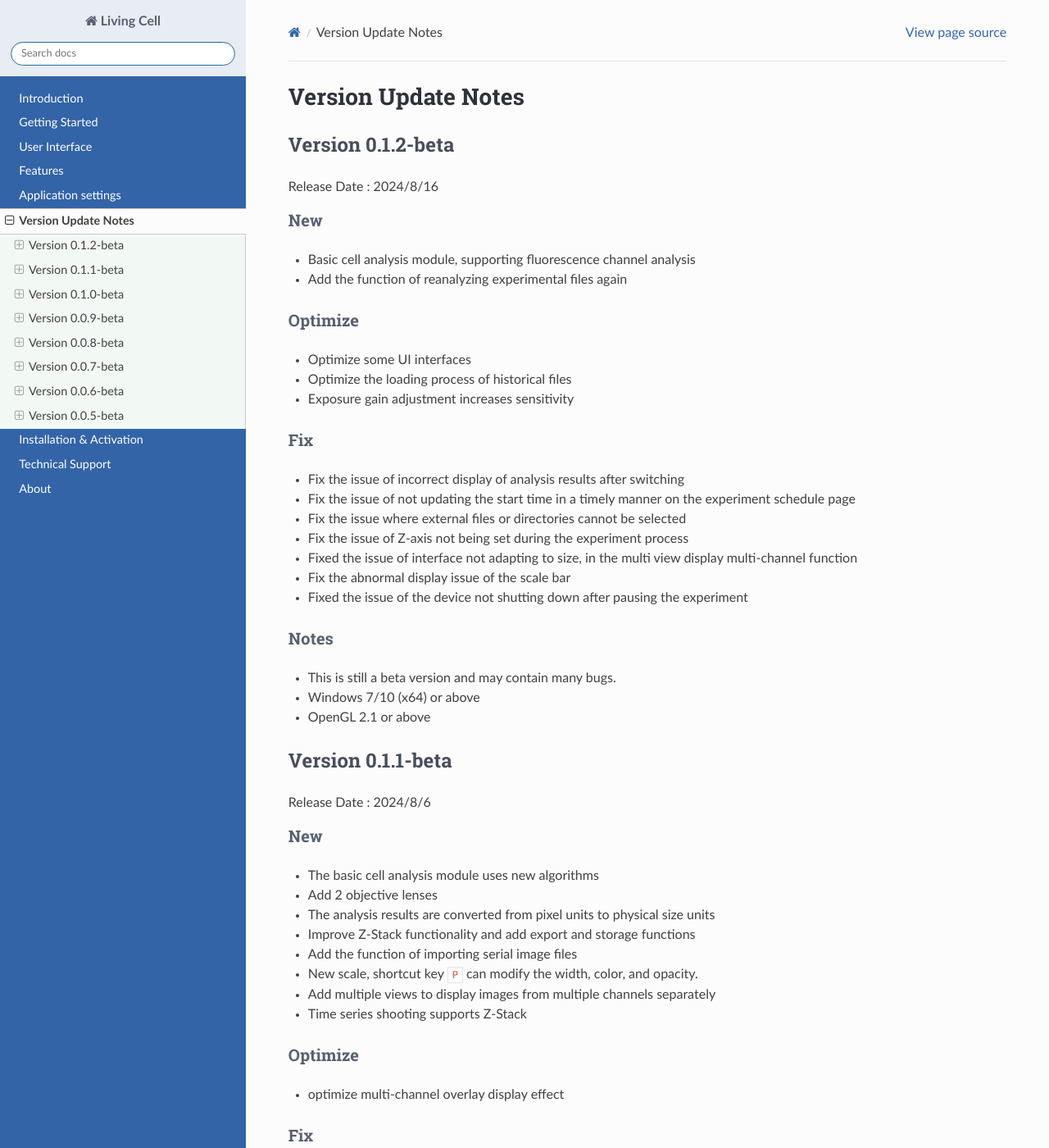
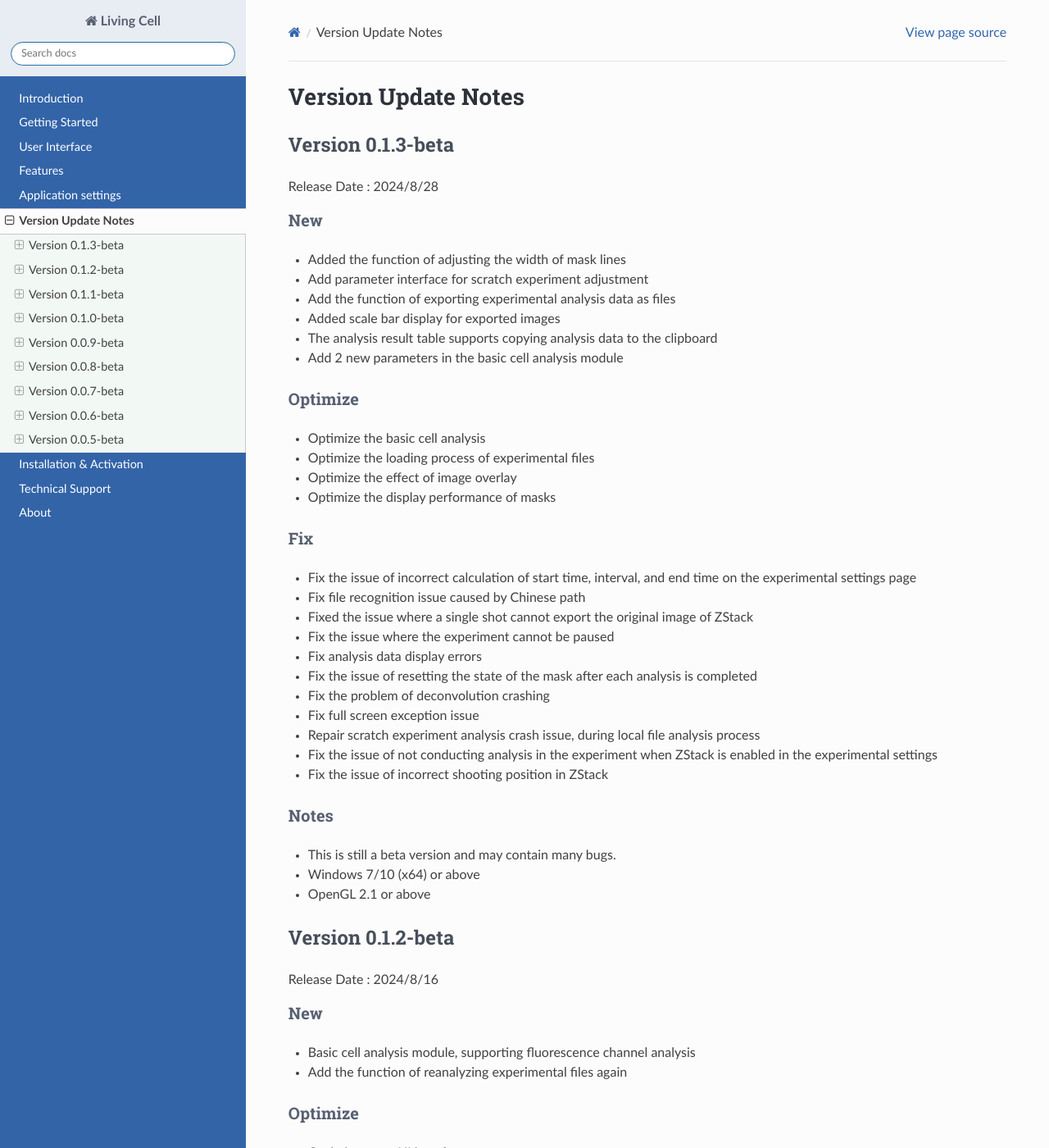
Before and after one commit to yangtong93/living-cell-docs, a Sphinx documentation site: the page built from source/user_guide/upgrade.md, in a window 1280 px wide and 1400 px high. Shown: the whole window at 82% size. Built offline with Sphinx 7.4.7 and the Read the Docs theme 2.0.0, drawn with Linux system fonts in a browser that asks for light colours; pages that are not in the unit, such as notebooks, are missing from menus.

Commit message:
feature: 0.1.3

```diff
--- a/source/user_guide/upgrade.md
+++ b/source/user_guide/upgrade.md
@@ -1,4 +1,41 @@
 # Version Update Notes
+
+## Version 0.1.3-beta
+
+Release Date : 2024/8/28
+
+### New
+* Added the function of adjusting the width of mask lines
+* Add parameter interface for scratch experiment adjustment
+* Add the function of exporting experimental analysis data as files
+* Added scale bar display for exported images
+* The analysis result table supports copying analysis data to the clipboard
+* Add 2 new parameters in the basic cell analysis module
+
+### Optimize
+* Optimize the basic cell analysis
+* Optimize the loading process of experimental files
+* Optimize the effect of image overlay
+* Optimize the display performance of masks
+
+### Fix
+* Fix the issue of incorrect calculation of start time, interval, and end time on the experimental settings page
+* Fix file recognition issue caused by Chinese path
+* Fixed the issue where a single shot cannot export the original image of ZStack
+* Fix the issue where the experiment cannot be paused
+* Fix analysis data display errors
+* Fix the issue of resetting the state of the mask after each analysis is completed
+* Fix the problem of deconvolution crashing
+* Fix full screen exception issue
+* Repair scratch experiment analysis crash issue, during local file analysis process
+* Fix the issue of not conducting analysis in the experiment when ZStack is enabled in the experimental settings
+* Fix the issue of incorrect shooting position in ZStack
+
+
+### Notes
+* This is still a beta version and may contain many bugs.
+* Windows 7/10 (x64) or above
+* OpenGL 2.1 or above
 
 ## Version 0.1.2-beta
 
```
Also changed, not shown: 1 other file.
